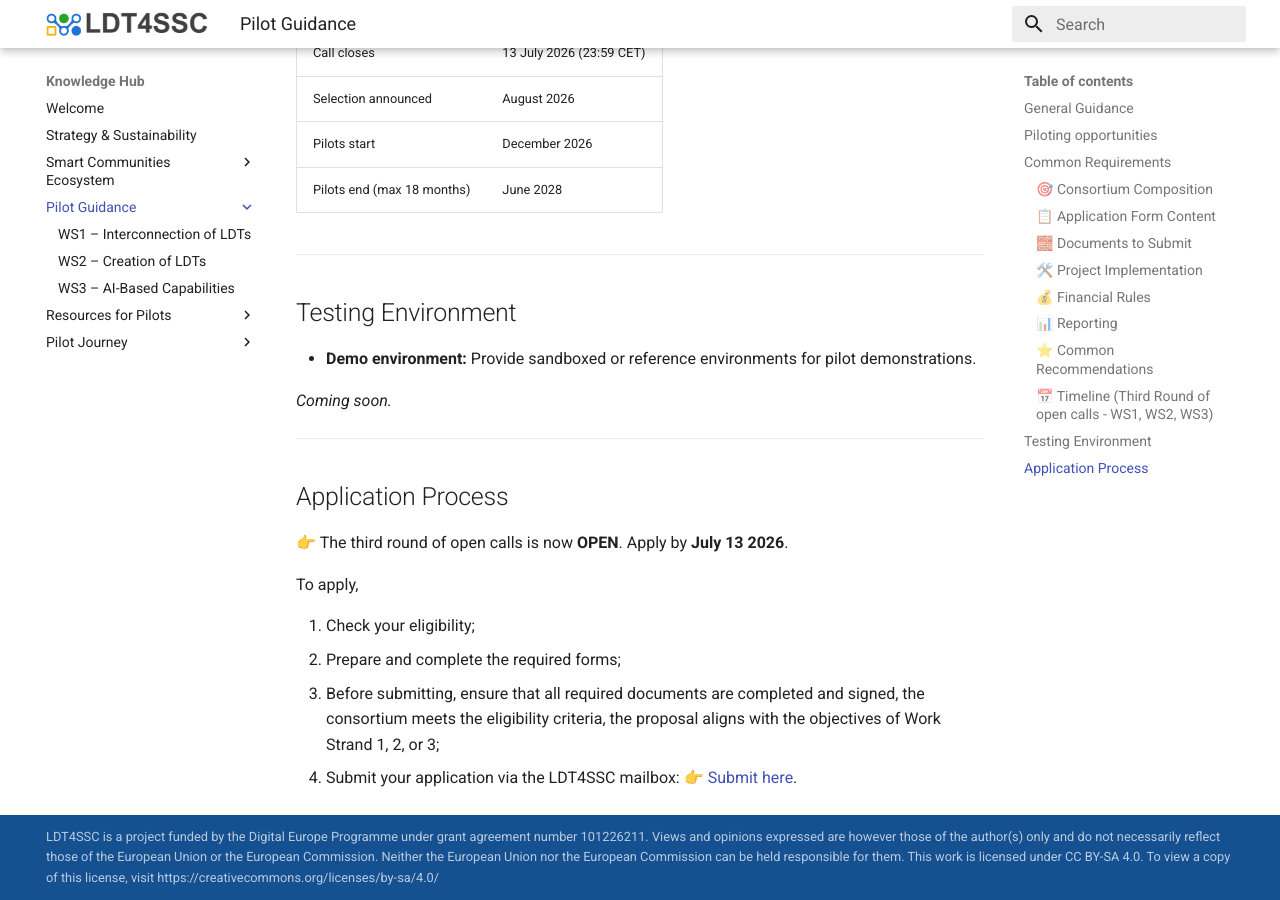
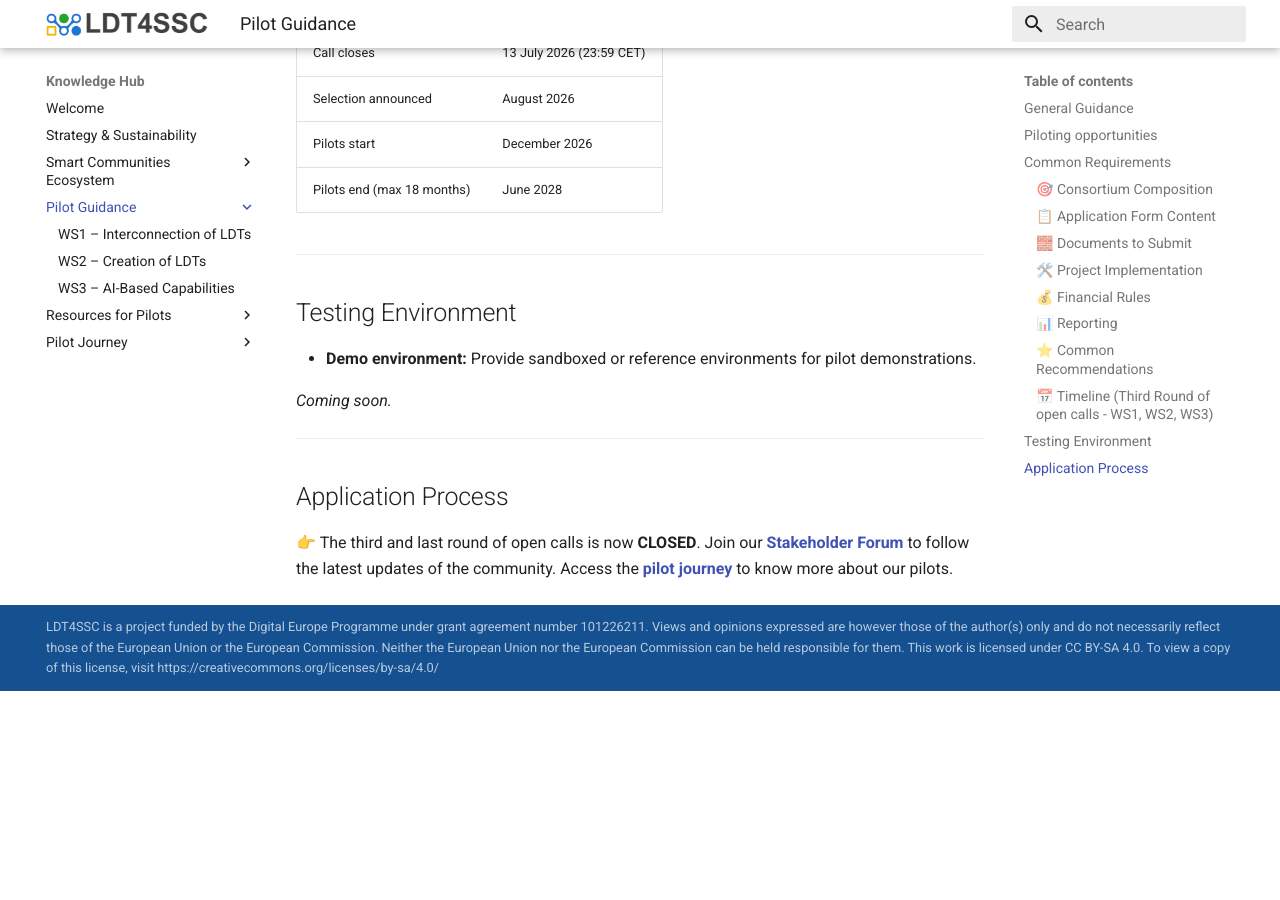
Before and after one commit to ldt4ssc/ldt4ssc.github.io, an MkDocs documentation site: the page built from docs/guidance_content/index.md, in a window 1280 px wide and 900 px high, scrolled down 4881 px. Built offline with MkDocs 1.6.1 and Material for MkDocs 9.7.7, drawn with Linux system fonts in a browser that asks for light colours; after the commit the page ends 5572 px from its top, so only the background shows below that.

Commit message:
update: calls closed

```diff
--- a/docs/guidance_content/index.md
+++ b/docs/guidance_content/index.md
@@ -210,11 +210,4 @@ This page summarises requirements **shared across WS1, WS2, and WS3**. For work-
 
 ## Application Process
 
-👉 The third round of open calls is now **OPEN**. Apply by **July 13 2026**.
-
-To apply,
-
-1. Check your eligibility;
-2. Prepare and complete the required forms;
-3. Before submitting, ensure that all required documents are completed and signed, the consortium meets the eligibility criteria, the proposal aligns with the objectives of Work Strand 1, 2, or 3;
-4. Submit your application via the LDT4SSC mailbox: 👉 [Submit here](mailto:application@ldt4ssc.eu).
+👉 The third and last round of open calls is now **CLOSED**. Join our [**Stakeholder Forum**](https://docs.google.com/forms/d/e/1FAIpQLScyauYurnx0KJM29TTKWmZzlSCcY8LlIVnhTF4weM1qGKDdPg/viewform) to follow the latest updates of the community. Access the [**pilot journey**](../journey/) to know more about our pilots.
```
Also changed, not shown: docs/guidance_content/ws1.md (+1 -1 lines), docs/guidance_content/ws2.md (+2 -1 lines), docs/guidance_content/ws3.md (+2 -1 lines).
